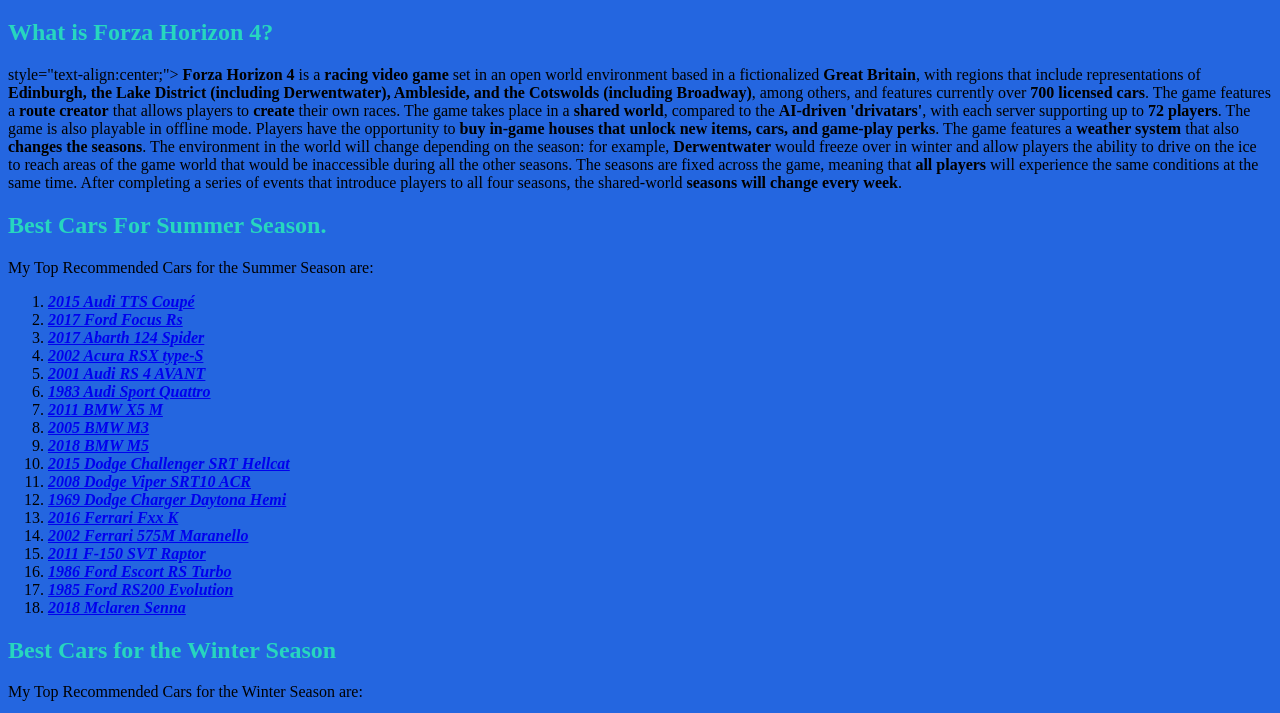
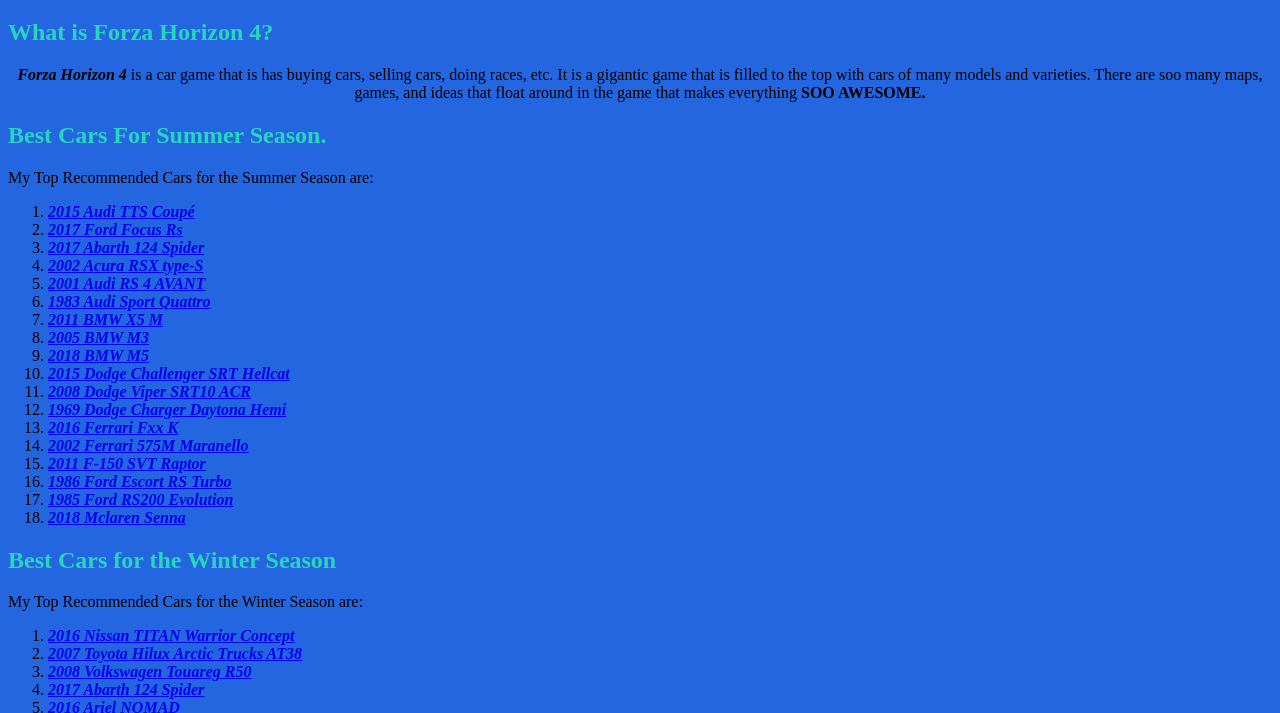
Before and after one commit to MegaKnight1425/MegaKnight1425.github.io, a plain HTML site: page index.html in a window 1280 px wide. Shown: the part 61-774 px from the top of the page. Drawn offline with Linux system fonts and the light colour scheme.

Commit message:
Update index.html

```diff
--- a/index.html
+++ b/index.html
@@ -23,8 +23,7 @@
     <body>
     <h1> Best Cars to buy on Forza Horizon 4 </h1>
     <h2> What is Forza Horizon 4?</h2>
-    <p> style="text-align:center;"> <b>Forza Horizon 4</b> is a <b>racing video game</b> set in an open world environment based in a fictionalized <b>Great Britain</b>, with regions that include representations of <b>Edinburgh, the Lake District (including Derwentwater), Ambleside, and the Cotswolds (including Broadway)</b>, among others, and features currently over <b>700 licensed cars</b>. The game features a <b>route creator</b> that allows players to <b>create</b> their own races. The game takes place in a  <b>shared world</b>, compared to the <b>AI-driven 'drivatars'</b>, with each server supporting up to <b>72 players</b>. The game is also playable in offline mode. Players have the opportunity to <b>buy in-game houses that unlock new items, cars, and game-play perks</b>. The game features a <b>weather system</b> that also <b>changes the seasons</b>. The environment in the world will change depending on the season: for example, <b>Derwentwater</b> would freeze over in winter and allow players the ability to drive on the ice to reach areas of the game world that would be inaccessible during all the other seasons. The seasons are fixed across the game, meaning that <b>all players</b> will experience the same conditions at the same time. After completing a series of events that introduce players to all four seasons, the shared-world <b>seasons will change every week</b>.</p>
-    <h2> Best Cars For Summer Season.</h2>
+     <p style="text-align:center;"> <b><i>Forza Horizon 4</i></b> is a car game that is has buying cars, selling cars, doing races, etc. It is a gigantic game that is filled to the top with cars of many models and varieties. There are soo many maps, games, and ideas that float around in the game that makes everything <b>SOO AWESOME.</b> </p>    <h2> Best Cars For Summer Season.</h2>
     <p>My Top Recommended Cars for the Summer Season are:</p>
         <ol>
             <li><i><b><a href= "https://www.youtube.com/watch?v=9b3A9hsk76Y">2015 Audi TTS Coupé</a></b></i></li>
```
